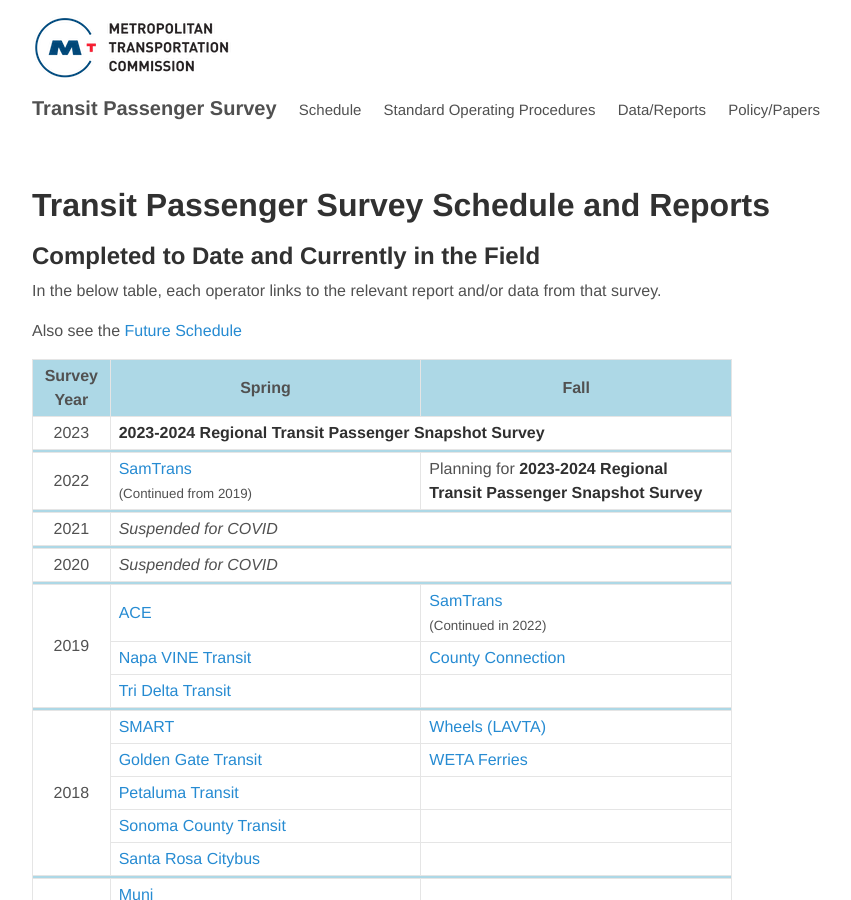
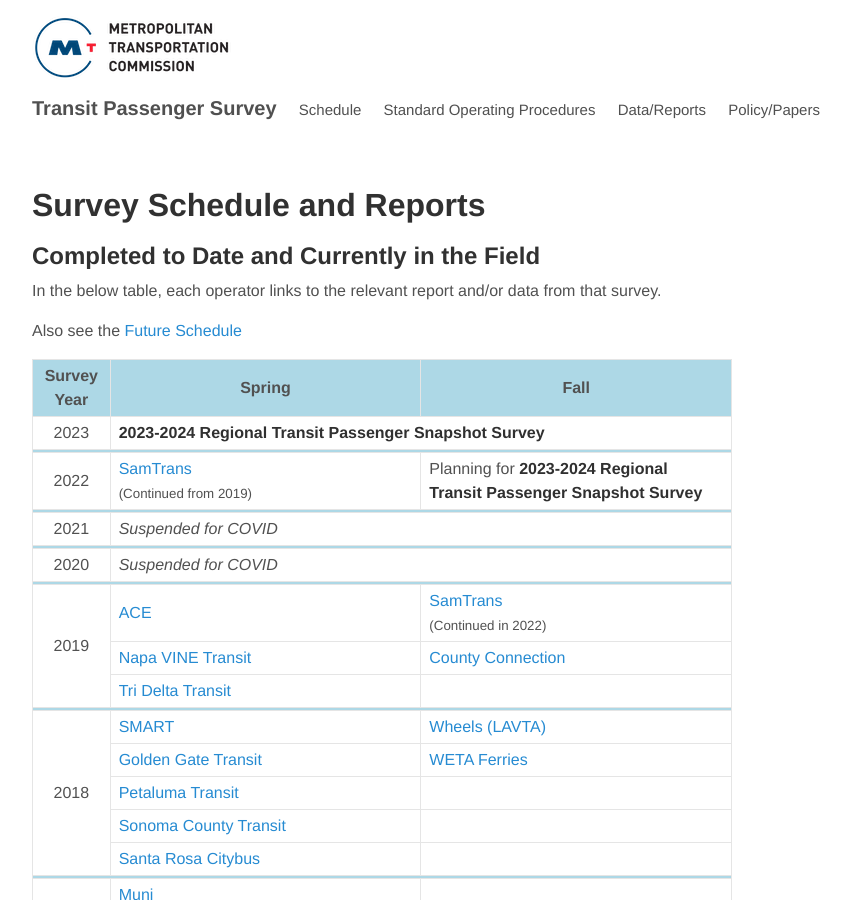
Before and after one commit to BayAreaMetro/transit-passenger-surveys, a Jekyll site: the page built from schedule.md, in a window 1280 px wide and 900 px high. Shown: the whole window, without its empty margins (144-995 px from the left). Built offline with Jekyll 4.4.1, drawn with Linux system fonts in a browser that asks for light colours; nearby versions of some CDN libraries; library files that are not in the unit come from our copies.

Commit message:
Shorten title

```diff
--- a/schedule.md
+++ b/schedule.md
@@ -3,7 +3,7 @@
 title: Schedule
 ---
 
-# Transit Passenger Survey Schedule and Reports
+# Survey Schedule and Reports
 
 ## Completed to Date and Currently in the Field
 
```
